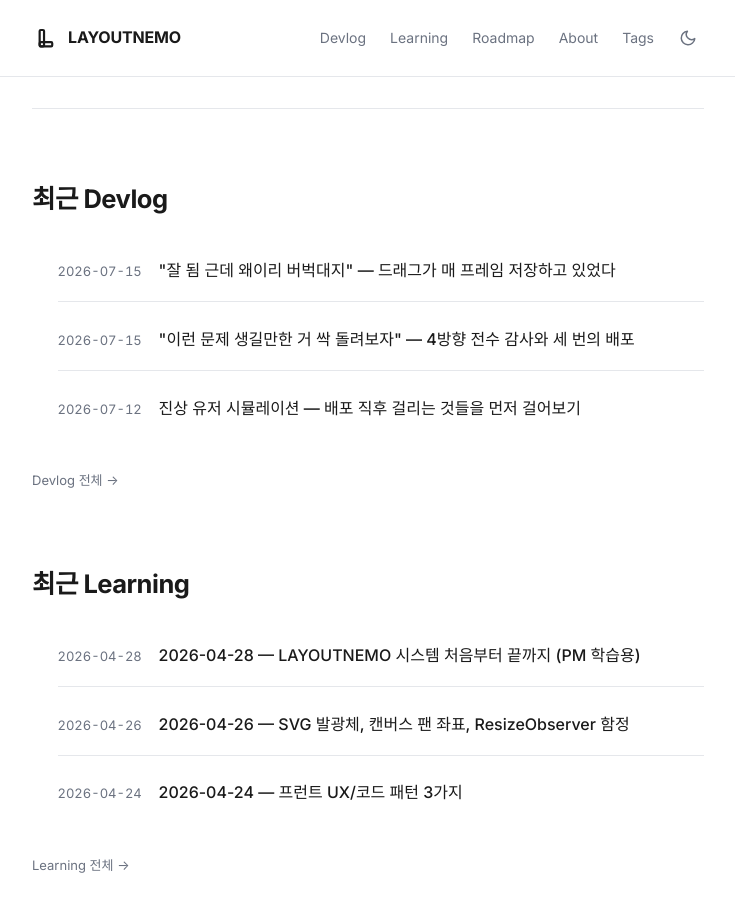
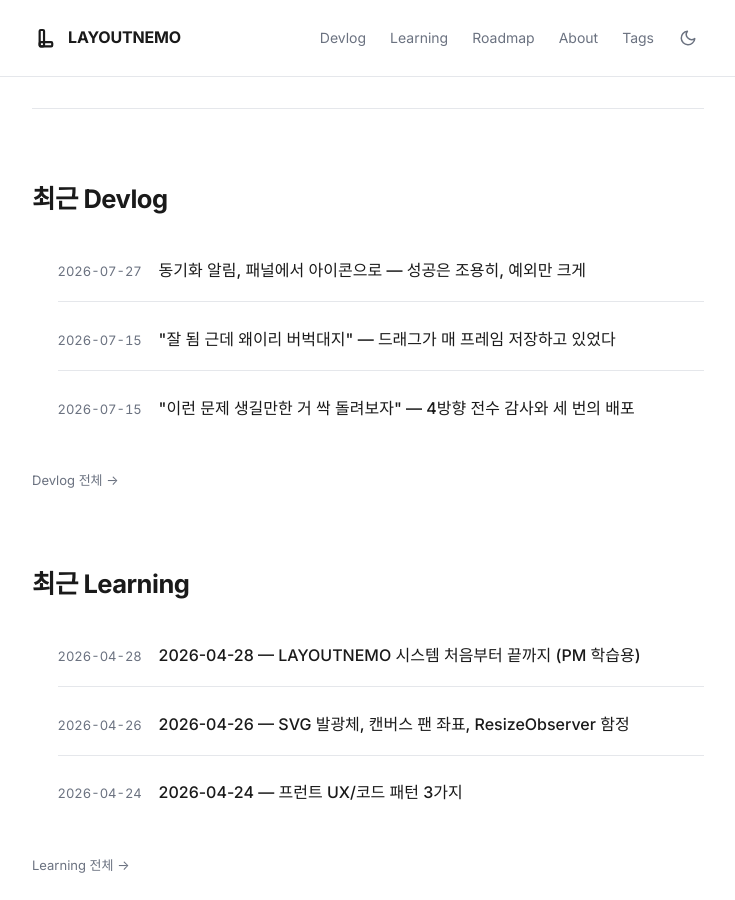
Before and after one commit to Yuwolx/LAYOUTNEMO, a Jekyll site: the page built from index.md, in a window 1280 px wide and 900 px high, scrolled down 930 px. Shown: the whole window, without its empty margins (272-1007 px from the left). Built offline with Jekyll 4.4.1, drawn with Linux system fonts in a browser that asks for light colours; some web fonts are replaced; some of the changed lines change nothing that is shown.

Commit message:
devlog: 동기화 알림 패널 → 조용한 상태 아이콘 (2026-07-27) + 로드맵 갱신

```diff
--- /dev/null
+++ b/docs/devlog/2026-07-27-quiet-sync-status.md
@@ -0,0 +1,64 @@
+---
+layout: post
+title: "동기화 알림, 패널에서 아이콘으로 — 성공은 조용히, 예외만 크게"
+parent: Devlog
+nav_order: 36
+tags: [동기화, UX, 알림, 리뷰]
+---
+
+# 동기화 알림, 패널에서 아이콘으로 — 성공은 조용히, 예외만 크게
+{: .no_toc }
+
+**2026-07-27 — 다른 기기로 접속할 때마다 화면 상단 중앙에 "클라우드 내용을 불러왔어요" 패널이 8초씩 떠 있었다. 알림을 없애는 김에 왜 자꾸 뜨는지를 팠더니, 진짜 문제는 알림이 아니라 동기화 시각 기록의 구멍이었다.**
+{: .fs-5 .fw-300 }
+
+---
+
+<details markdown="block">
+<summary>목차</summary>
+{: .text-delta }
+- TOC
+{:toc}
+</details>
+
+---
+
+## 문제: "동기화됐어요"가 패널로 뜬다
+
+사용자(나)의 불만은 단순했다: 다른 기기로 접속하면 동기화됐다는 패널이 뜨는데, 더 세련된 방식은 없나. 코드를 보니 정체는 top-center sonner 토스트 — 제목 + 설명 + 닫기 버튼에 8초 지속이라, 폰에서는 화면 상단을 차지하는 패널처럼 보인다.
+
+그런데 이 토스트는 원래 "항상" 뜨라고 만든 게 아니었다. 로그인 병합은 클라우드 우선이라, 클라우드에 못 올라간 로컬 편집이 있으면 덮어쓰기 전에 백업하고 그 사실을 알리는 예외용 알림이었다. 예외용 알림이 왜 매번 뜨나?
+
+## 원인: 2초 debounce 와 last_synced_at 의 틈
+
+클라우드 저장은 2초 debounce 로 모아서 나간다. 폰에서 블럭 하나 옮기고 바로 앱을 닫으면(휴대폰에서는 이게 기본 사용 패턴이다) debounce 가 못 돌고, 저장 성공 시에만 기록되는 `last_synced_at` 이 낡은 채 남는다. 다음 접속에서 부트 로직은 `canvas.updatedAt > last_synced_at` 을 보고 "오프라인 편집이 있었다"고 판단 — 백업 + 8초 토스트. 즉 알림 자체는 정직하게 일했고, 알림을 트리거하는 감지가 과민했던 것.
+
+## 다른 서비스들은 어떻게 하나
+
+방향을 정하기 전에 업계 패턴을 훑었다. Google Docs 는 툴바 구석의 회색 글씨 한 줄("모든 변경사항이 저장됨"), Notion 은 성공 시 아무것도 안 보여주고 오프라인일 때만 배지, Apple 메모는 동기화 중 스피너만 잠깐, Obsidian Sync 는 상태바의 작은 아이콘. 공통 원칙:
+
+> **동기화 성공은 당연한 것이라 알림감이 아니다. 궁금할 때 확인할 수 있는 조용한 상태 표시면 충분하고, 토스트는 실패·충돌·백업 같은 반드시 알아야 할 예외에만.**
+
+## 수정 1 — 헤더의 조용한 구름
+
+로그인 상태의 헤더 오른쪽에 작은 구름 아이콘 하나. 동기화 중엔 은은한 펄스, 완료되면 저채도 회색으로 정지, 연결 문제면 앰버 CloudOff(공지=앰버 관례 재사용, 시급도 4색과 안 겹침). 탭하면 "동기화됨 · 방금 전"을 2초짜리 미니 토스트로 보여준다. 상태 배선은 편집 → syncing, 저장 성공 → synced, 실패 → error 의 단순한 3상태.
+
+## 수정 2 — 탭 이탈 시 클라우드도 flush
+
+근본 원인 쪽. 로컬 저장은 이미 pagehide/visibilitychange 에서 즉시 flush 하고 있었는데(7/15 감사), 클라우드는 백로그에 걸어두고 안 하고 있었다. 이번에 붙였다: 탭을 벗어날 때 미반영 변경이 있으면 debounce 타이머를 걷고 즉시 저장. 편집이 제때 클라우드에 도착하니 `last_synced_at` 이 갱신되고, 다음 부트의 "오프라인 편집" 오판이 구조적으로 사라진다. 백업 토스트는 진짜 예외(하드 킬로 저장이 정말 죽은 경우)에만 남고, 문구도 실제 상황에 맞게 고쳤다 — 기존 문구는 "로그아웃 중 바꾼 내용"이라고 했는데 로그인한 채로도 뜨는 상황이었으니 거짓말이었던 셈.
+
+## 리뷰가 잡은 것: 침묵 유실 두 건
+
+머지 전 리뷰(서브에이전트)가 Critical 은 없다면서 Important 두 건을 짚었는데, 둘 다 "이 PR 이 잡으려던 버그의 침묵 버전"이었다.
+
+**하나.** 저장 성공 핸들러가 `last_synced_at` 을 무조건 찍고 있었다. 저장 A 가 나는 동안 새 편집이 생기고, A 가 편집 이후에 성공하면 시각은 편집보다 미래 — 후속 저장 B 가 죽으면 다음 부트가 그 편집을 "이미 동기화됨"으로 오판해 **백업도 토스트도 없이** 덮어쓴다. 원래 있던 코드지만, 시끄러운 유실(백업 있음)만 고치고 조용한 유실(백업 없음)을 두면 반쪽이다. 수정은 한 줄: 시각 기록을 dirty 가드 안으로. 시각이 낡은 쪽의 비용은 불필요한 백업 하나뿐이고, 시각이 앞서는 쪽의 비용은 데이터다.
+
+**둘.** `flushCloudSave` 에 in-flight 가드가 없어서, 이번에 추가한 pagehide flush 가 진행 중인 debounce 저장과 경합할 수 있었다 — 늦게 도착한 옛 스냅샷이 새 스냅샷을 덮는 순서 역전. 한 번에 하나만 날리고, 겹치면 끝난 뒤 최신 스냅샷으로 재실행하는 직렬화로 해소.
+
+## 정리
+
+- **알림이 거슬리면 알림을 다듬기 전에 트리거를 의심하라.** 이번 건은 UI 문제로 들어와서 동기화 시각 기록 버그로 끝났다. 패널만 예쁘게 바꿨으면 오판은 그대로 남았다.
+- **성공은 상태로, 예외만 이벤트로.** 성공 알림은 처음엔 안심을 주지만 곧 소음이 된다. 상태 표시(아이콘)는 보고 싶을 때만 정보가 된다.
+- **시끄러운 실패를 고칠 때 조용한 실패도 찾아라.** 백업+토스트가 뜨는 유실 경로를 고치면서, 백업조차 없이 사라지는 이웃 경로를 리뷰가 잡았다. 같은 판정 로직을 쓰는 곳은 같은 날 고치는 게 싸다.
+
+롤백 지점: `release/pre-quiet-sync-status`. 실기기 확인 대기: 헤더 아이콘 상태 전이 감각, 다른 기기 접속 시 패널이 정말 안 뜨는지, 하드 킬 케이스에서 백업 토스트가 여전히 (정당하게) 뜨는지.
--- a/docs/devlog/index.md
+++ b/docs/devlog/index.md
@@ -24,6 +24,7 @@
 
 | 날짜 | 제목 | 상태 |
 |------|------|------|
+| 2026-07-27 | [동기화 알림, 패널에서 아이콘으로 — 성공은 조용히, 예외만 크게]({{ site.baseurl }}/docs/devlog/2026-07-27-quiet-sync-status/) | ✅ 공개 |
 | 2026-07-15 | ["이런 문제 생길만한 거 싹 돌려보자" — 4방향 전수 감사와 세 번의 배포]({{ site.baseurl }}/docs/devlog/2026-07-15-full-audit-three-batches/) | ✅ 공개 |
 | 2026-07-15 | ["잘 됨 근데 왜이리 버벅대지" — 드래그가 매 프레임 저장하고 있었다]({{ site.baseurl }}/docs/devlog/2026-07-15-localstorage-per-frame/) | ✅ 공개 |
 | 2026-07-15 | [지난 글에서 자랑한 코드가 터치를 죽이고 있었다 — 회귀, 그리고 처음 생긴 테스트]({{ site.baseurl }}/docs/devlog/2026-07-15-touch-select-regression-tests/) | ✅ 공개 |
--- a/docs/roadmap.md
+++ b/docs/roadmap.md
@@ -68,12 +68,15 @@
 - [x] **드래그 버벅임 수정 — localStorage 매 프레임 쓰기 제거** — 블럭 드래그 중 pointermove 마다 캔버스 전체 stringify + 동기 localStorage 쓰기 + 헤더 리렌더가 폰 프레임을 밀던 것. 로컬 저장 400ms debounce + pagehide/visibilitychange 즉시 flush(유실 방지). 카드 memo 화는 체감 보고 결정 (2026-07-15)
 - [x] **4방향 전수 감사 + 3배치 배포** — 성능·포인터 상태머신·저장/동기화·좌표계 병렬 감사 후 검증된 발견을 세 배치로 배포. ①확정 버그 7건(카드 높이가 배율 곱해진 채 저장·DB 전파되던 오염 → offsetHeight, 우클릭 캔버스 잠금, 드래그 중 Space 좀비, 게스트 초기화 부활, 핀치 중 상세 열림 등, 테스트 6개로 확장) ②리렌더 격리(카드 React.memo 경계 + 뷰포트 보고 150ms 디바운스 + 리스너 매 프레임 재구독 제거 + 관계선 useMemo) ③동기화 내구성(블럭 삭제 soft-delete 전환으로 기기 간 부활 차단 + 30일 tombstone 정리, last_synced_at 상시 기록, 병합 후 히스토리 리셋, 계정 전환 레이스 가드, tombstone 캔버스 id 재사용 차단, 손상/타계정 localStorage 백업) (2026-07-15)
 
+- [x] **동기화 알림 → 조용한 헤더 상태 아이콘** — "클라우드 내용을 불러왔어요" 8초 패널을 iCloud/Docs 식 조용한 구름 아이콘(펄스=동기화 중·회색=완료·앰버=연결 문제, 탭하면 마지막 동기화 시각)으로 교체. 근본 원인도 해소: pagehide 시 클라우드도 즉시 flush 해 "오프라인 편집" 오판 제거, last_synced_at 을 dirty 가드 안으로(침묵 유실 차단), flushCloudSave 직렬화(스냅샷 순서 역전 차단). 백업 토스트는 진짜 예외에만 (2026-07-27)
+
 ## 🚧 진행 중 / 내부 개선
 
 - [ ] 하이브리드 정리하기 룰 임계값 튜닝 (유사도 60 / 기한 D-3 / 군집 여백 160px) — 라이브 감각 보며 조정
 - [ ] PWA 오프라인 실행 실기기 확인 (설치·전체화면은 확인 완료. About 다이얼로그에 상시 설치 진입점 추가 2026-07-03)
 - [ ] 캔버스 tombstone 실기기 확인 — A 에서 캔버스 삭제 → B 새로고침 후 부활 안 하는지
-- [ ] 07-15 감사 잔여: 결(zone) soft-delete(스키마 필드 필요), 멀티탭 storage 이벤트 병합, pagehide 클라우드 keepalive flush, 헤더 memo 격리
+- [ ] 07-15 감사 잔여: 결(zone) soft-delete(스키마 필드 필요), 멀티탭 storage 이벤트 병합, 헤더 memo 격리 (pagehide 클라우드 flush 는 2026-07-27 완료 — keepalive fetch 는 하드 킬 케이스가 실기기에서 확인되면 검토)
+- [ ] 동기화 상태 아이콘 실기기 확인 — 다른 기기 접속 시 패널 안 뜨는지, 아이콘 전이 감각, 하드 킬 시 백업 토스트가 정당하게 뜨는지
 
 ## 📝 예정 (우선순위 조정 중)
 
```
